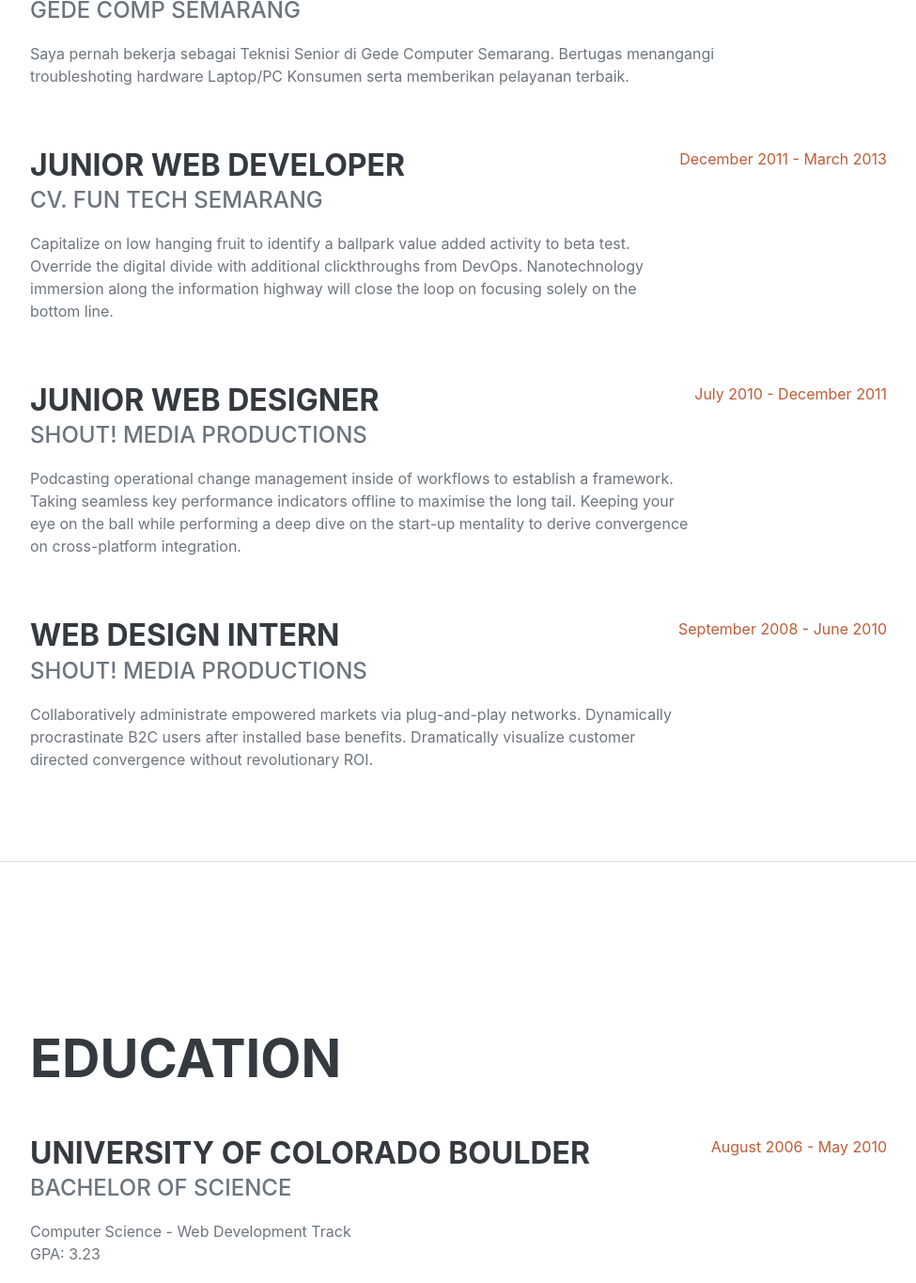
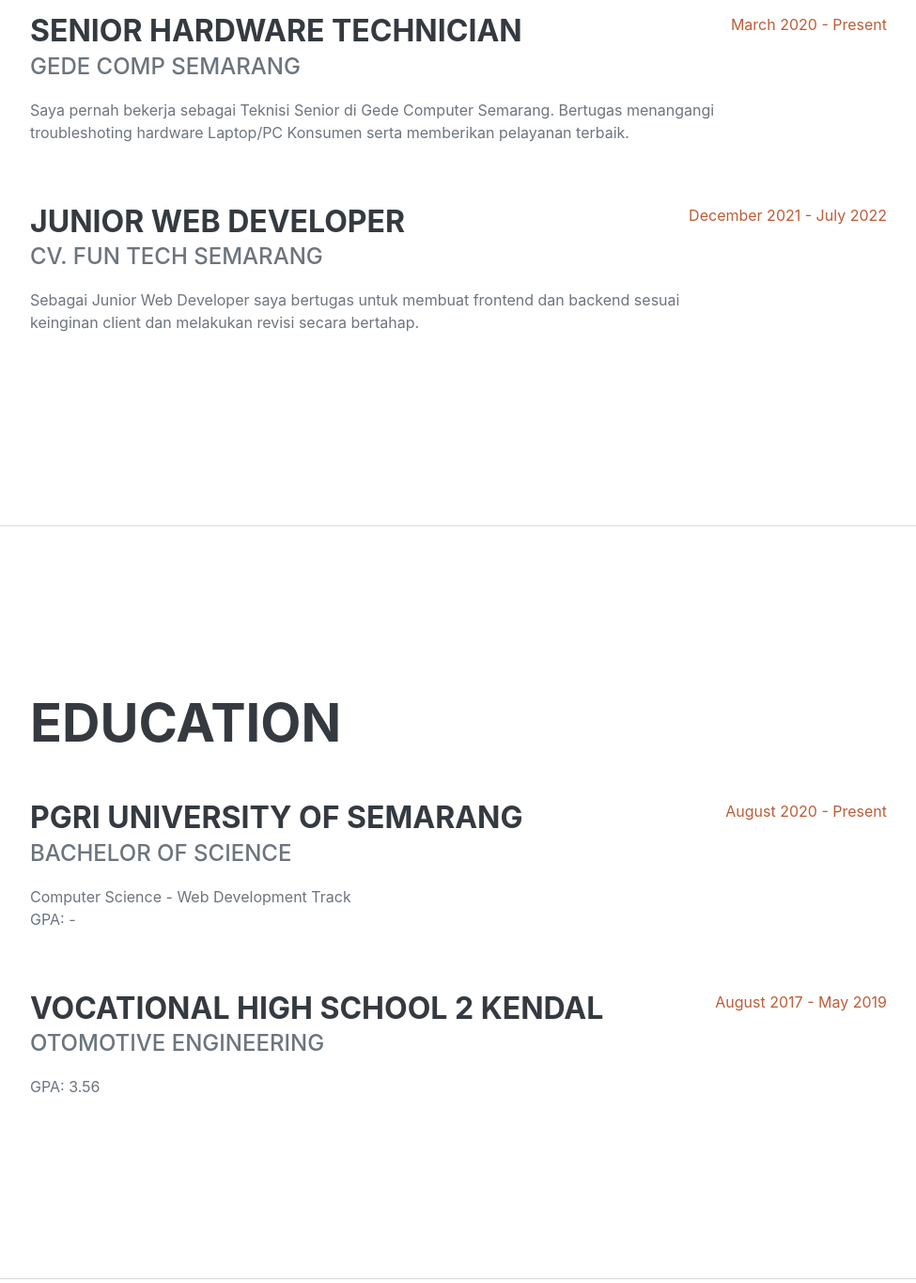
Before and after one commit to madibnr/tugas2-fswd-arkatama, a plain HTML site: page index.html in a window 1280 px wide. Shown: the part 1042-2407 px from the top of the page at 94% size, without its empty margins (288-1263 px from the left). Drawn offline with nearby package versions, Linux system fonts and the light colour scheme; a web font is replaced by a local one.

Commit message:
{FIX} penambahan content

```diff
--- a/index.html
+++ b/index.html
@@ -66,31 +66,15 @@
                             <div class="subheading mb-3">Gede Comp Semarang</div>
                             <p>Saya pernah bekerja sebagai Teknisi Senior di Gede Computer Semarang. Bertugas menangangi troubleshoting hardware Laptop/PC Konsumen serta memberikan pelayanan terbaik.</p>
                         </div>
-                        <div class="flex-shrink-0"><span class="text-primary">March 2013 - Present</span></div>
+                        <div class="flex-shrink-0"><span class="text-primary">March 2020 - Present</span></div>
                     </div>
                     <div class="d-flex flex-column flex-md-row justify-content-between mb-5">
                         <div class="flex-grow-1">
                             <h3 class="mb-0">Junior Web Developer</h3>
                             <div class="subheading mb-3">CV. FUN TECH Semarang</div>
-                            <p>Capitalize on low hanging fruit to identify a ballpark value added activity to beta test. Override the digital divide with additional clickthroughs from DevOps. Nanotechnology immersion along the information highway will close the loop on focusing solely on the bottom line.</p>
+                            <p>Sebagai Junior Web Developer saya bertugas untuk membuat frontend dan backend sesuai keinginan client dan melakukan revisi secara bertahap.</p>
                         </div>
-                        <div class="flex-shrink-0"><span class="text-primary">December 2011 - March 2013</span></div>
-                    </div>
-                    <div class="d-flex flex-column flex-md-row justify-content-between mb-5">
-                        <div class="flex-grow-1">
-                            <h3 class="mb-0">Junior Web Designer</h3>
-                            <div class="subheading mb-3">Shout! Media Productions</div>
-                            <p>Podcasting operational change management inside of workflows to establish a framework. Taking seamless key performance indicators offline to maximise the long tail. Keeping your eye on the ball while performing a deep dive on the start-up mentality to derive convergence on cross-platform integration.</p>
-                        </div>
-                        <div class="flex-shrink-0"><span class="text-primary">July 2010 - December 2011</span></div>
-                    </div>
-                    <div class="d-flex flex-column flex-md-row justify-content-between">
-                        <div class="flex-grow-1">
-                            <h3 class="mb-0">Web Design Intern</h3>
-                            <div class="subheading mb-3">Shout! Media Productions</div>
-                            <p>Collaboratively administrate empowered markets via plug-and-play networks. Dynamically procrastinate B2C users after installed base benefits. Dramatically visualize customer directed convergence without revolutionary ROI.</p>
-                        </div>
-                        <div class="flex-shrink-0"><span class="text-primary">September 2008 - June 2010</span></div>
+                        <div class="flex-shrink-0"><span class="text-primary">December 2021 - July 2022</span></div>
                     </div>
                 </div>
             </section>
@@ -101,20 +85,20 @@
                     <h2 class="mb-5">Education</h2>
                     <div class="d-flex flex-column flex-md-row justify-content-between mb-5">
                         <div class="flex-grow-1">
-                            <h3 class="mb-0">University of Colorado Boulder</h3>
+                            <h3 class="mb-0">PGRI University of Semarang</h3>
                             <div class="subheading mb-3">Bachelor of Science</div>
                             <div>Computer Science - Web Development Track</div>
-                            <p>GPA: 3.23</p>
+                            <p>GPA: - </p>
                         </div>
-                        <div class="flex-shrink-0"><span class="text-primary">August 2006 - May 2010</span></div>
+                        <div class="flex-shrink-0"><span class="text-primary">August 2020 - Present</span></div>
                     </div>
                     <div class="d-flex flex-column flex-md-row justify-content-between">
                         <div class="flex-grow-1">
-                            <h3 class="mb-0">James Buchanan High School</h3>
-                            <div class="subheading mb-3">Technology Magnet Program</div>
+                            <h3 class="mb-0">Vocational High School 2 Kendal</h3>
+                            <div class="subheading mb-3">Otomotive Engineering</div>
                             <p>GPA: 3.56</p>
                         </div>
-                        <div class="flex-shrink-0"><span class="text-primary">August 2002 - May 2006</span></div>
+                        <div class="flex-shrink-0"><span class="text-primary">August 2017 - May 2019</span></div>
                     </div>
                 </div>
             </section>
```
